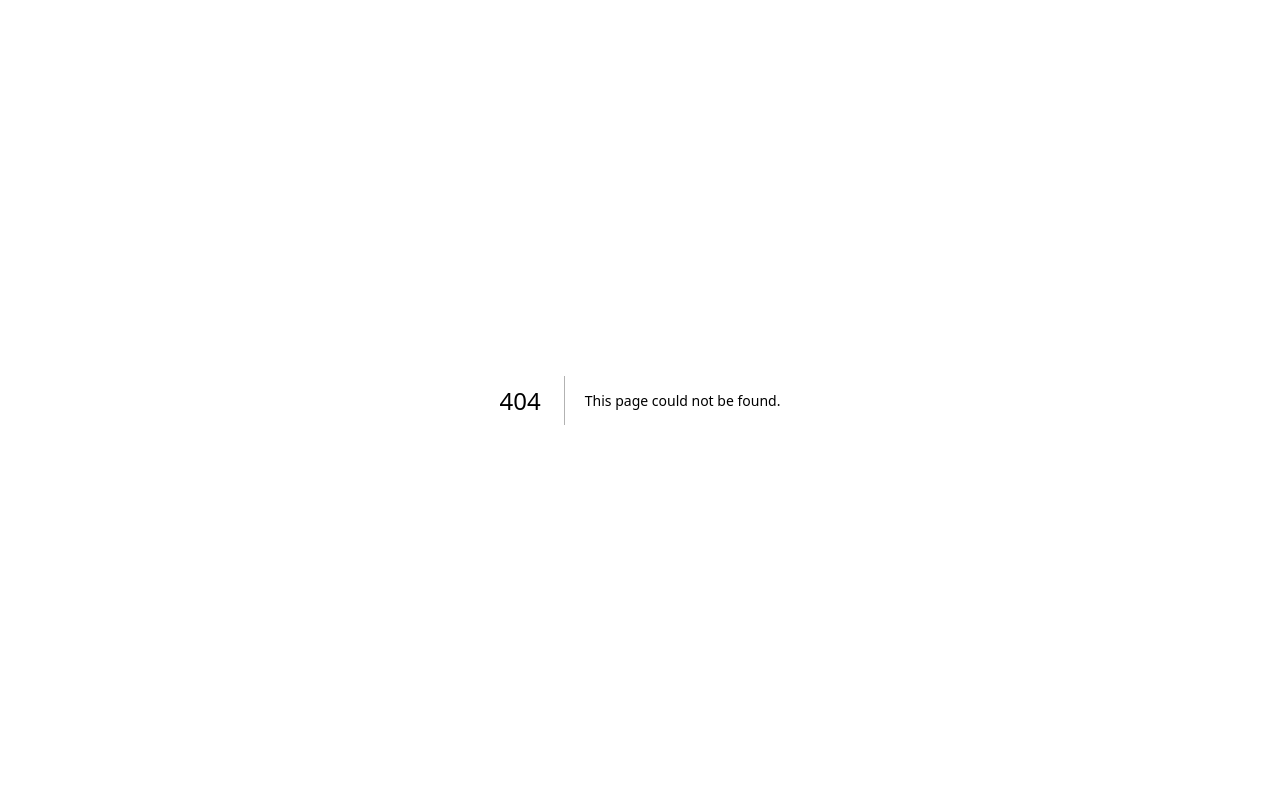
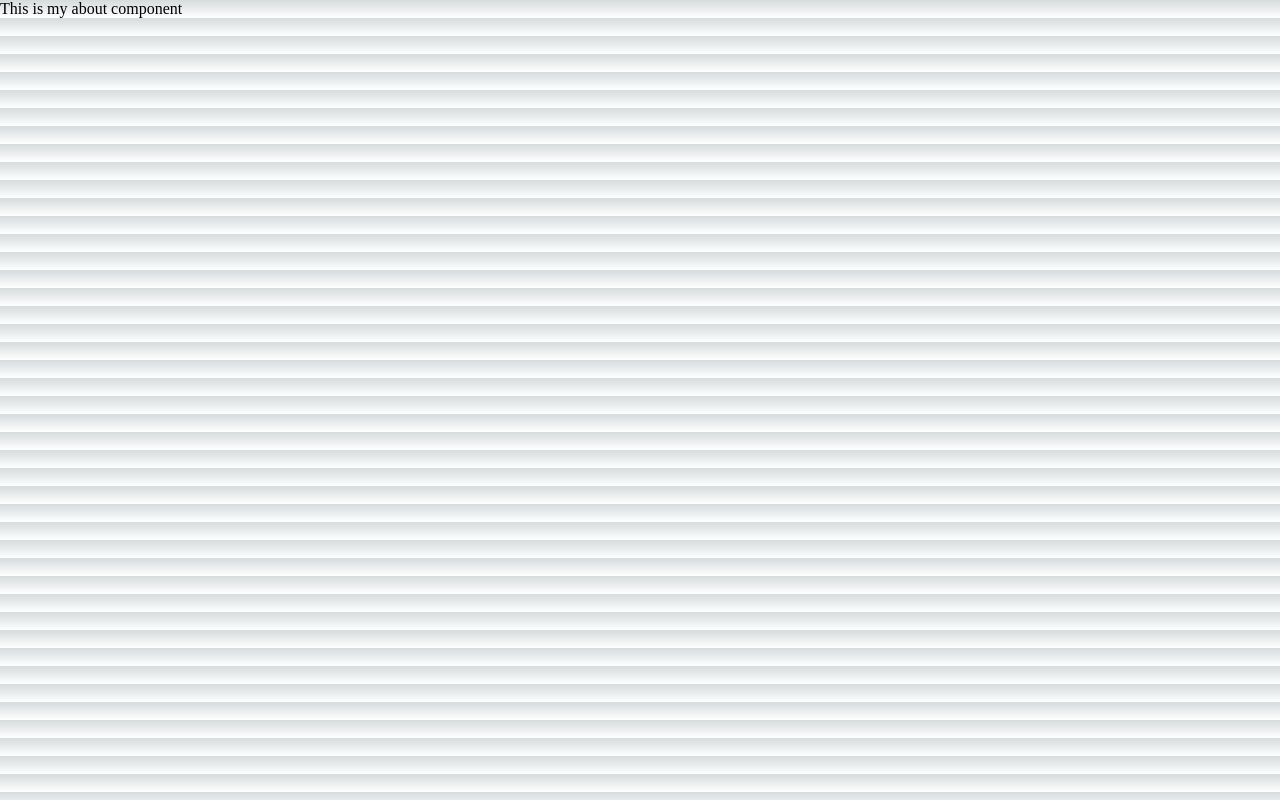
Before and after one commit to Arnavkshk/learning-next, a Next.js app in the folder huntingcoder/: page /about in a window 1280 px wide. Before the commit this address had no page. Built offline with nearby package versions, Linux system fonts and the light colour scheme.

Commit message:
added new modules

```diff
--- /dev/null
+++ b/huntingcoder/pages/about.js
@@ -0,0 +1,11 @@
+import React from 'react'
+
+const About = () => {
+  return (
+    <div>
+      This is my about component
+    </div>
+  )
+}
+
+export default About;
```
Also changed, not shown: huntingcoder/pages/blog.js (added, +11 -0 lines), huntingcoder/pages/contact.js (added, +11 -0 lines).
